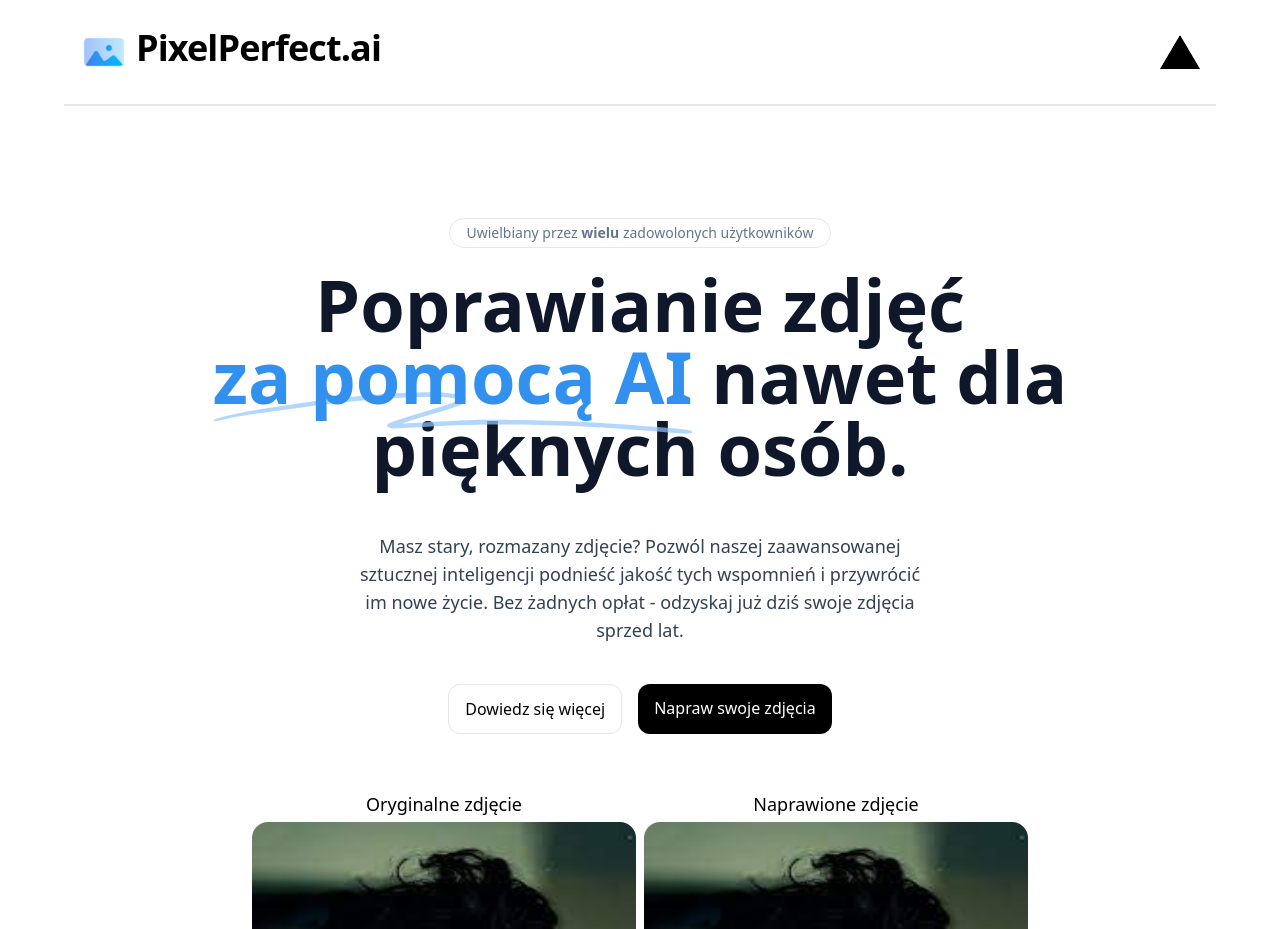
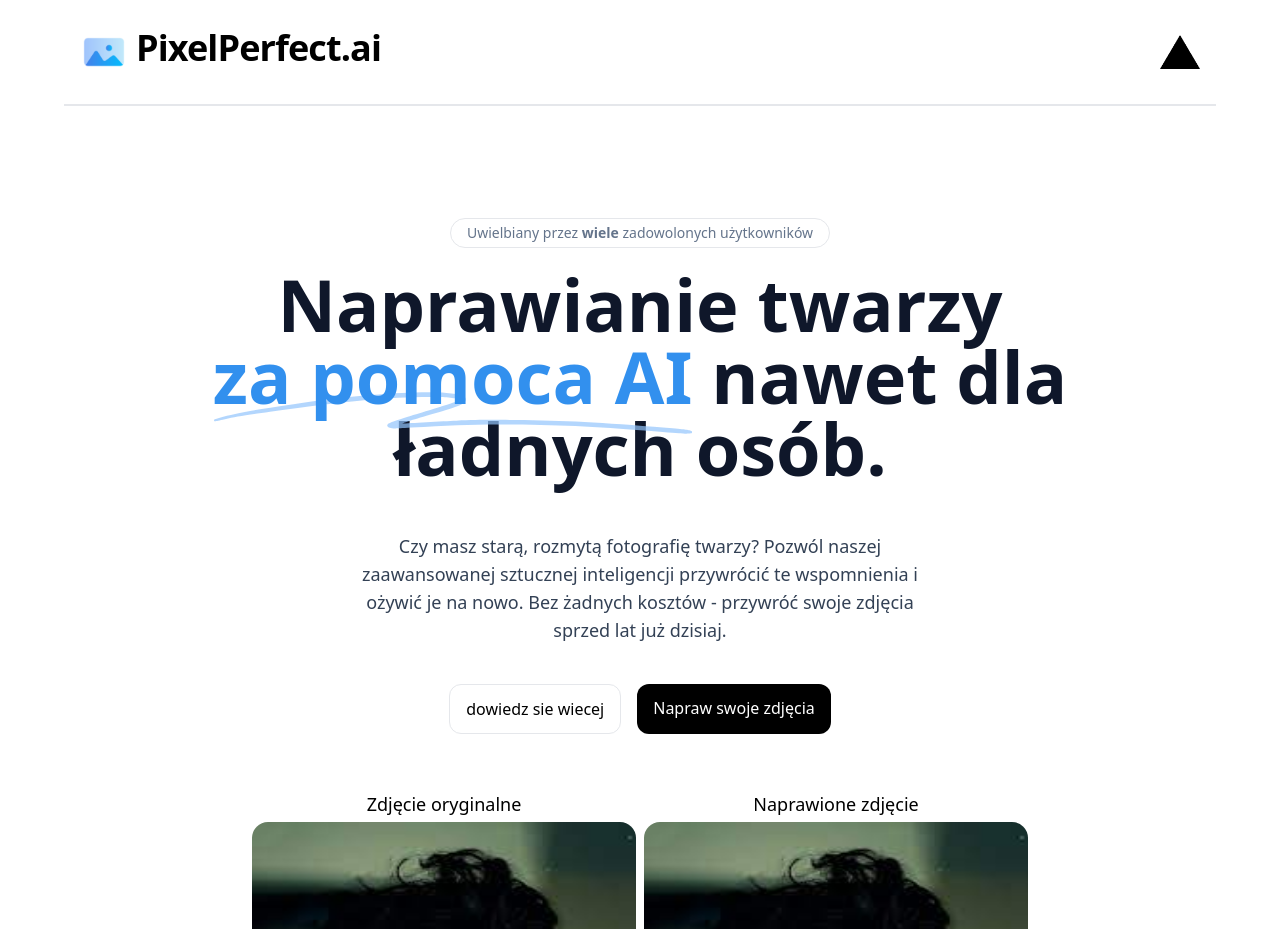
Before and after one commit to jsbednarski/p7, a Next.js app: page / in a window 1280 px wide. Shown: the top 929 px of the page. Built offline with nearby package versions, Linux system fonts and the light colour scheme.

Commit message:
Update index.tsx

```diff
--- a/pages/index.tsx
+++ b/pages/index.tsx
@@ -1,3 +1,4 @@
+import { NextPage } from "next";
 import Head from "next/head";
 import Image from "next/image";
 import Link from "next/link";
@@ -10,45 +11,41 @@ const Home: NextPage = () => {
   return (
     <div className="flex max-w-6xl mx-auto flex-col items-center justify-center py-2 min-h-screen">
       <Head>
-        <title>Fotomagia</title>
+        <title>Naprawiacz twarzy</title>
       </Head>
       <Header />
       <main className="flex flex-1 w-full flex-col items-center justify-center text-center px-4 sm:mt-28 mt-20">
         <a
-          href=""
+          href="https://twitter.com/nutlope/status/1626074563481051136"
           target="_blank"
           rel="noreferrer"
           className="border rounded-2xl py-1 px-4 text-slate-500 text-sm mb-5 hover:scale-105 transition duration-300 ease-in-out"
         >
-          Uwielbiany przez <span className="font-semibold">wielu</span> zadowolonych użytkowników
+          Uwielbiany przez <span className="font-semibold">wiele</span> zadowolonych użytkowników
         </a>
         <h1 className="mx-auto max-w-4xl font-display text-5xl font-bold tracking-normal text-slate-900 sm:text-7xl">
-          Poprawianie zdjęć{" "}
+          Naprawianie twarzy{" "}
           <span className="relative whitespace-nowrap text-[#3290EE]">
             <SquigglyLines />
-            <span className="relative">za pomocą AI</span>
+            <span className="relative">za pomoca AI</span>
           </span>{" "}
-          nawet dla pięknych osób.
+          nawet dla ładnych osób.
         </h1>
 
-        {/* Comment: Main description */}
         <p className="mx-auto mt-12 max-w-xl text-lg text-slate-700 leading-7">
-          Masz stary, rozmazany zdjęcie? Pozwól naszej zaawansowanej sztucznej inteligencji podnieść jakość tych wspomnień i przywrócić im nowe życie.
-          Bez żadnych opłat - odzyskaj już dziś swoje zdjęcia sprzed lat.
+          Czy masz starą, rozmytą fotografię twarzy? Pozwól naszej zaawansowanej sztucznej inteligencji przywrócić te wspomnienia i ożywić je na nowo.
+          Bez żadnych kosztów - przywróć swoje zdjęcia sprzed lat już dzisiaj.
         </p>
-
         <div className="flex justify-center space-x-4">
-          {/* Comment: Learn more button */}
           <a
             className="bg-white rounded-xl text-black font-medium px-4 py-3 sm:mt-10 mt-8 hover:bg-gray-100 border"
             href="bednarski.ch"
             target="_blank"
             rel="noreferrer"
           >
-            Dowiedz się więcej
+            dowiedz sie wiecej
           </a>
 
-          {/* Comment: Restore photos button */}
           <Link
             className="bg-black rounded-xl text-white font-medium px-4 py-3 sm:mt-10 mt-8 hover:bg-black/80"
             href="/restore"
@@ -56,15 +53,13 @@ const Home: NextPage = () => {
             Napraw swoje zdjęcia
           </Link>
         </div>
-
         <div className="flex justify-between items-center w-full flex-col sm:mt-10 mt-6">
           <div className="flex flex-col space-y-10 mt-4 mb-16">
             <div className="flex sm:space-x-2 sm:flex-row flex-col">
               <div>
-                {/* Comment: Original photo */}
-                <h2 className="mb-1 font-medium text-lg">Oryginalne zdjęcie</h2>
+                <h2 className="mb-1 font-medium text-lg">Zdjęcie oryginalne</h2>
                 <Image
-                  alt="Oryginalne zdjęcie mojego brata"
+                  alt="Original photo of my bro"
                   src="/michael.jpg"
                   className="w-96 h-96 rounded-2xl"
                   width={400}
@@ -72,10 +67,9 @@ const Home: NextPage = () => {
                 />
               </div>
               <div className="sm:mt-0 mt-8">
-                {/* Comment: Fixed photo */}
                 <h2 className="mb-1 font-medium text-lg">Naprawione zdjęcie</h2>
                 <Image
-                  alt="Naprawione zdjęcie mojego brata"
+                  alt="Restored photo of my bro"
                   width={400}
                   height={400}
                   src="/michael-new.jpg"
```
